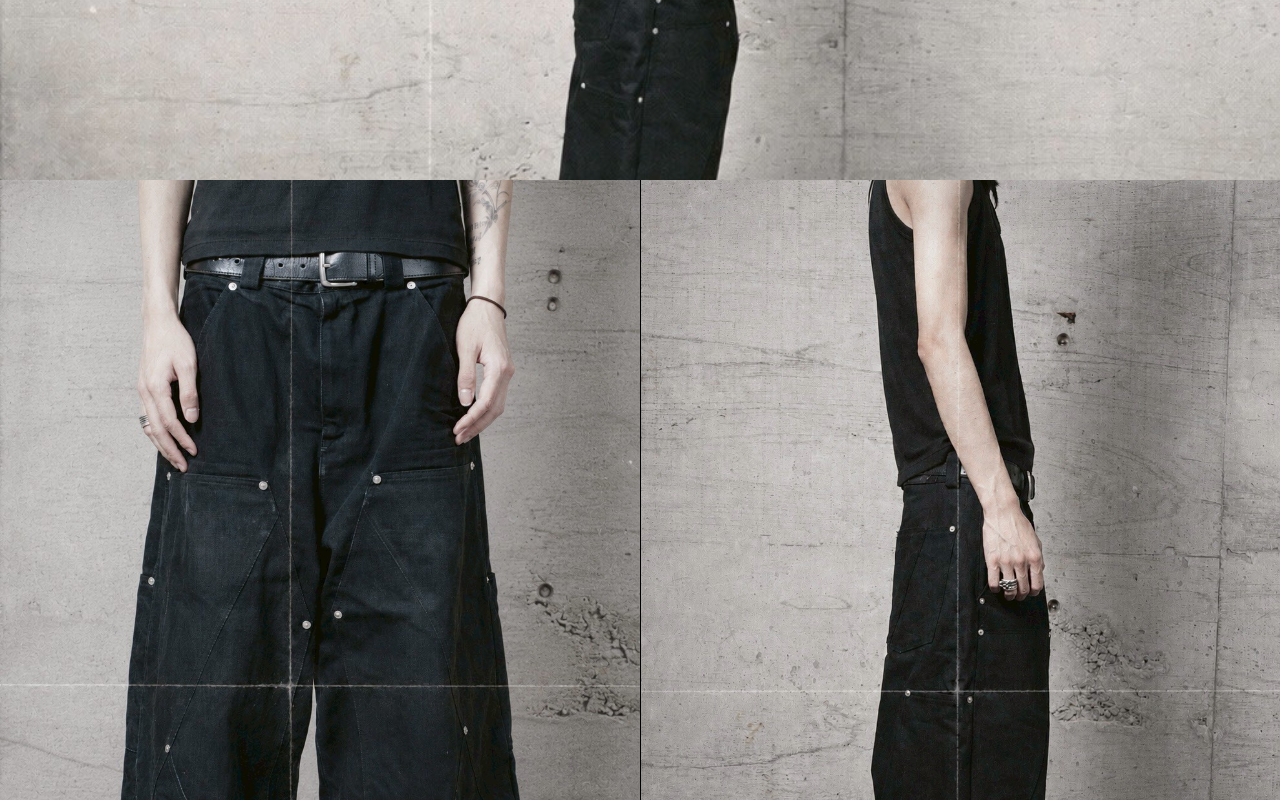
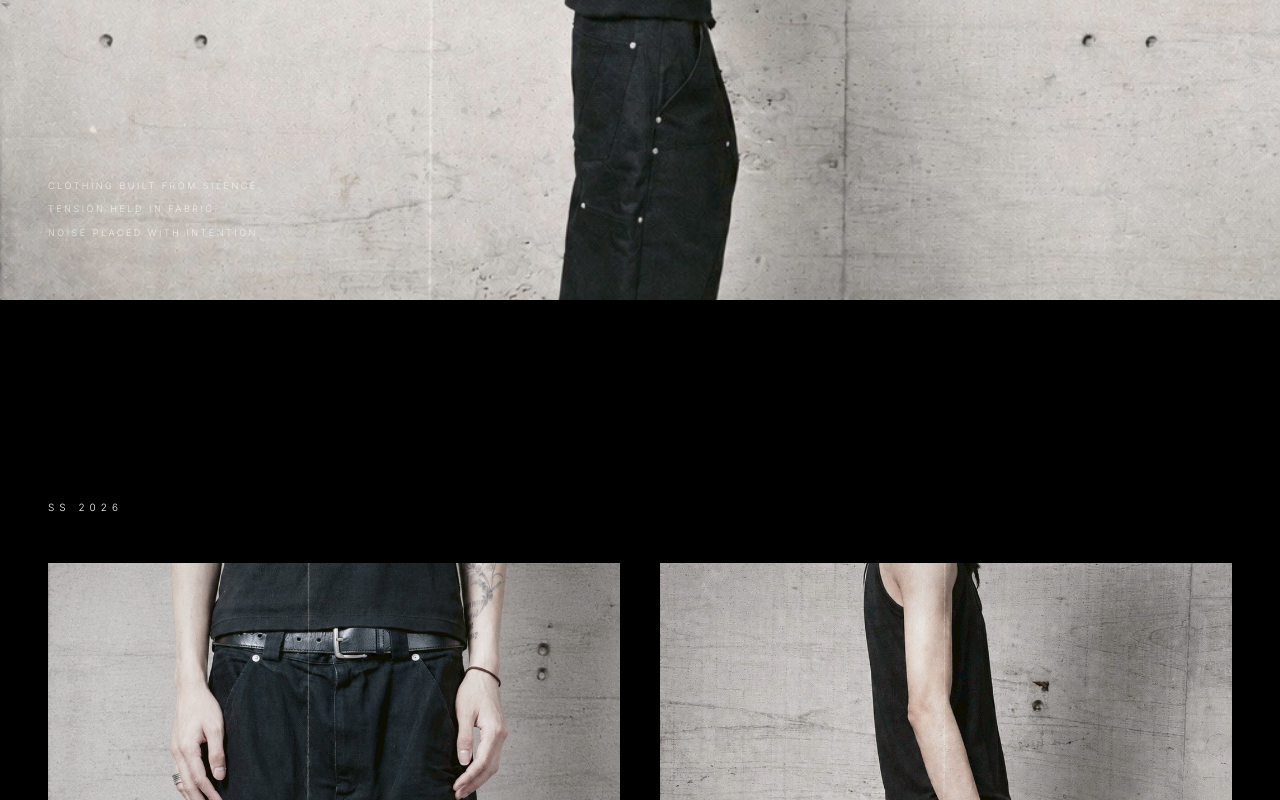
Before and after one commit to rentako07240724-commits/ren-kitagawa, a Next.js app: page / in a window 1280 px wide. Shown: the part 1420-2220 px from the top of the page. Built offline with nearby package versions, Linux system fonts and the light colour scheme.

Commit message:
feat: hero spacing 120px, hero2 concept text overlay, collection SS2026 header + gap-8

```diff
--- a/app/page.tsx
+++ b/app/page.tsx
@@ -31,7 +31,7 @@ export default function Home() {
       <main className="bg-black text-white">
 
         {/* ── 1. Hero ──────────────────────────────────── */}
-        <section className="relative h-screen overflow-hidden bg-black">
+        <section className="relative h-screen overflow-hidden bg-black mb-[120px]">
           <Image
             src="/images/hero.jpg"
             alt="REN KITAGAWA SS2026"
@@ -57,7 +57,7 @@ export default function Home() {
         </section>
 
         {/* ── 2. Sub-hero ──────────────────────────────── */}
-        <section className="relative h-screen overflow-hidden bg-black">
+        <section className="relative h-screen overflow-hidden bg-black mb-[120px]">
           <Image
             src="/images/hero2.jpg"
             alt="REN KITAGAWA"
@@ -65,13 +65,25 @@ export default function Home() {
             className="object-cover object-center"
             quality={100}
           />
+          {/* Bottom-left concept text */}
+          <div className="absolute bottom-10 left-6 md:bottom-14 md:left-12 z-10">
+            <p className="font-body font-light text-[9px] tracking-[0.28em] text-white/70 uppercase leading-[2.6]">
+              Clothing built from silence.<br />
+              Tension held in fabric.<br />
+              Noise placed with intention.
+            </p>
+          </div>
         </section>
 
         {/* ── 3. Collection grid ───────────────────────── */}
-        {/* gap-px + bg-black = 1px 黒ライン、テキストなし、edge-to-edge */}
-        <section id="collection">
+        <section id="collection" className="px-6 md:px-12 pt-20 pb-24 md:pt-[80px] md:pb-40">
+          {/* SS 2026 ヘッダー */}
+          <p className="font-body font-light text-[10px] tracking-[0.5em] text-white uppercase mb-10 md:mb-12">
+            SS 2026
+          </p>
+
           {hasImages ? (
-            <div className="grid grid-cols-2 gap-px bg-black">
+            <div className="grid grid-cols-2 gap-8 md:gap-10">
               {collectionImages.map((src, i) => (
                 <div key={src} className="relative aspect-[3/4] overflow-hidden bg-[#0d0d0d]">
                   <Image
@@ -85,7 +97,7 @@ export default function Home() {
               ))}
             </div>
           ) : (
-            <div className="grid grid-cols-2 gap-px bg-black">
+            <div className="grid grid-cols-2 gap-8 md:gap-10">
               {Array.from({ length: PLACEHOLDER_COUNT }).map((_, i) => (
                 <div key={i} className="relative aspect-[3/4] bg-[#0d0d0d]" />
               ))}
```
